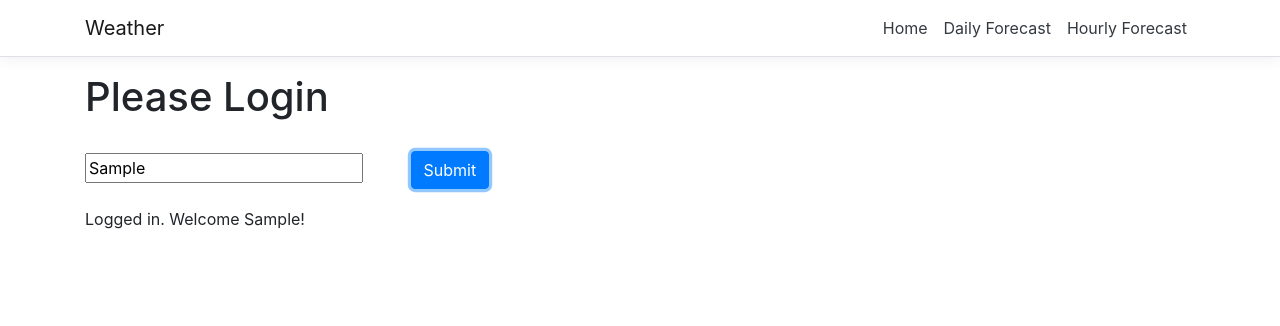
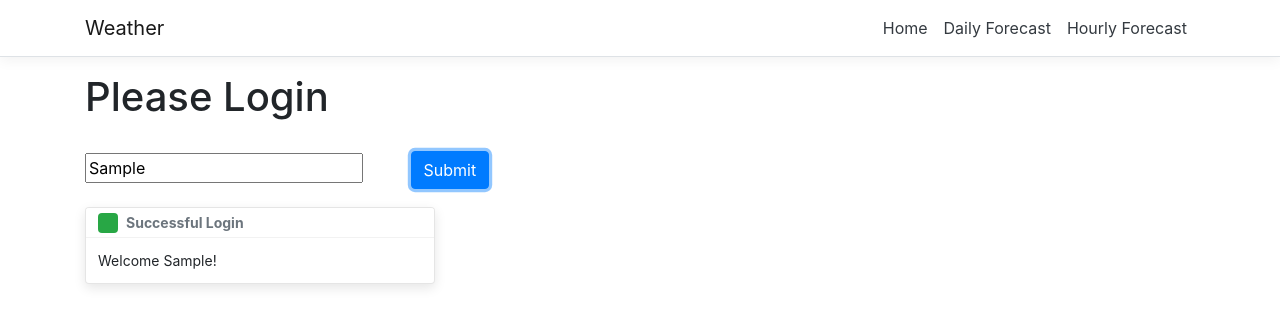
Before and after one commit to mariotee/dotnet-react-context-playground, a React (Create React App) app in the folder ReactContextPlayground/ClientApp/: page / in a window 1280 px wide. Both pictures are taken after typing "Sample" into the empty fields and a click on the button "Submit". Shown: the top 326 px of the page. Built offline with nearby package versions, Linux system fonts and the light colour scheme.

Commit message:
added slightly better login success message

```diff
--- a/ReactContextPlayground/ClientApp/src/Pages/Login.tsx
+++ b/ReactContextPlayground/ClientApp/src/Pages/Login.tsx
@@ -3,6 +3,8 @@ import * as React from "react";
 import { useAppStateContext } from "Context/AppStateContext";
 
 import FakeLogin from "components/Auth/FakeLogin";
+
+import { Toast, ToastBody, ToastHeader } from "reactstrap"
 
 export default function LoginPage() {
     const { authenticated, username } = useAppStateContext();
@@ -12,9 +14,13 @@ export default function LoginPage() {
 
         {/* this component is just to show how an app state login can be set */}
         <FakeLogin />
-        {
-            authenticated && <p>Logged in. Welcome {username}!</p>
-        }
+
+        {/*a kind of bad usage of this component, but i just wanted a better looking success message*/}
+        <Toast isOpen={authenticated}>
+            <ToastHeader icon="success">Successful Login</ToastHeader>
+            <ToastBody>Welcome {username}!</ToastBody>
+        </Toast>
+
 
     </React.Fragment>
 }
```
